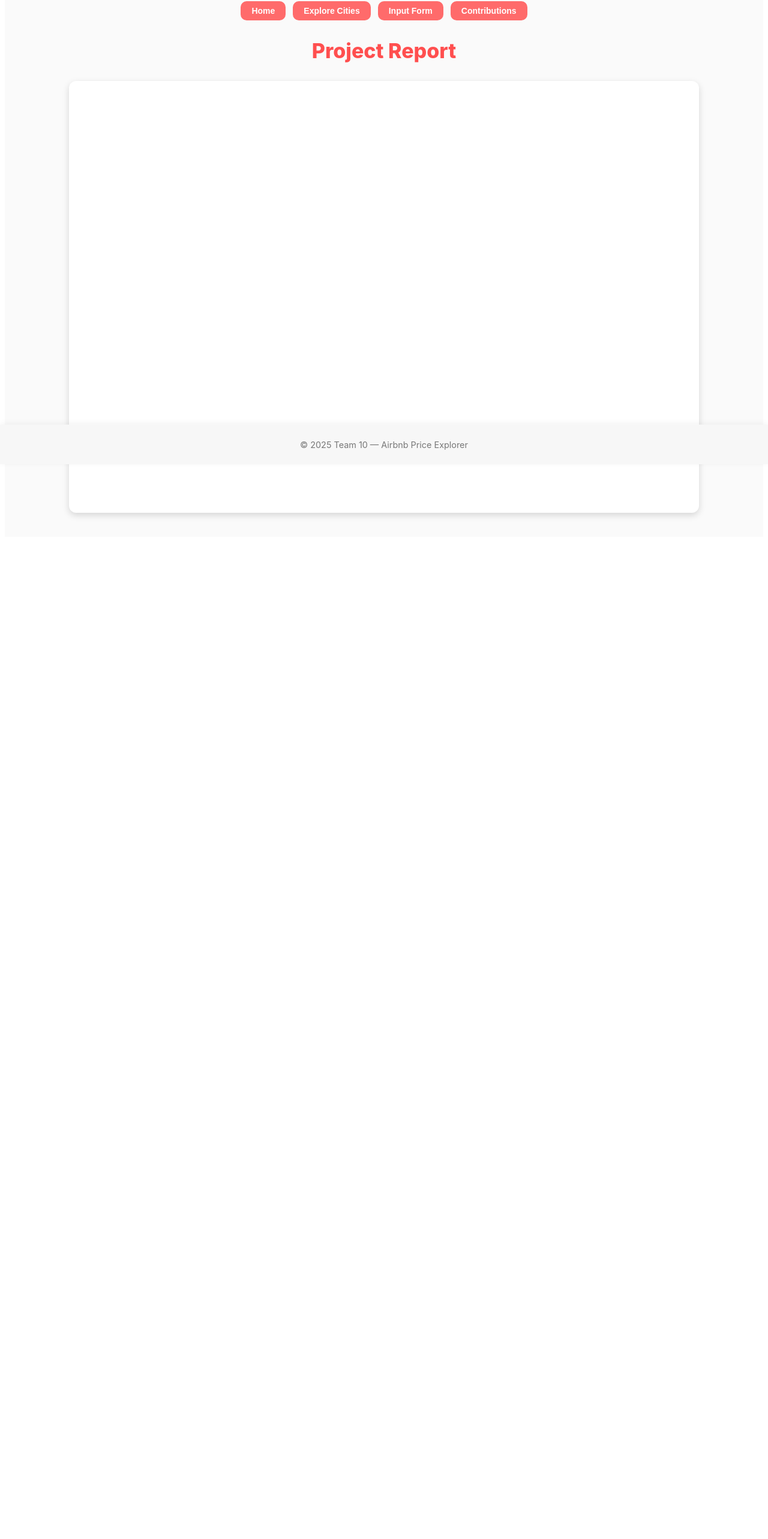
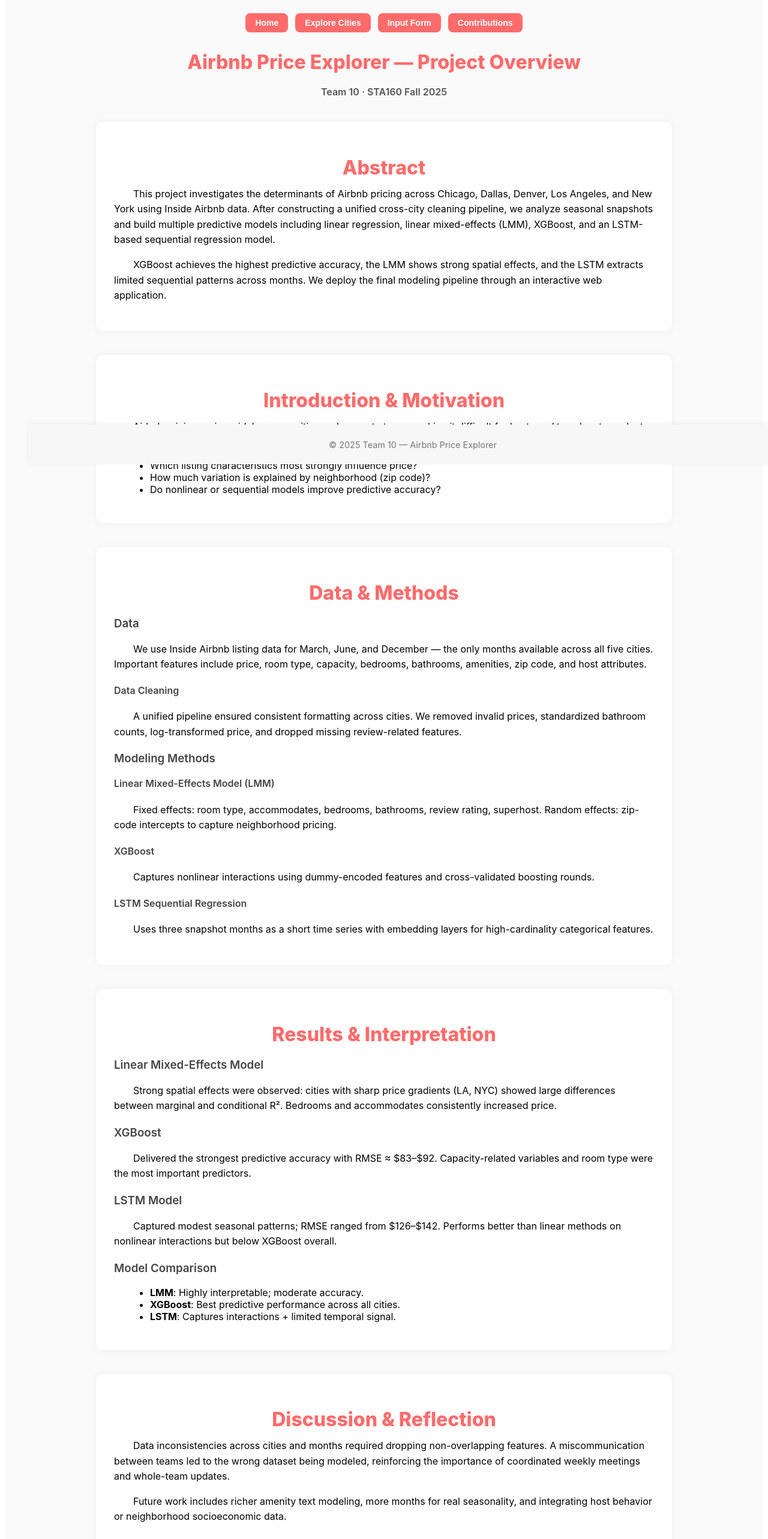
Before and after one commit to HimmatToor/AirbnbWebsite, a React (Create React App) app: page /projectReport in a window 1280 px wide. Shown: the part 26-2592 px from the top of the page at 60% size. Before the commit the page ends 929 px from the top, so only its background shows below. Built offline with nearby package versions, Linux system fonts and the light colour scheme; no server answers.

Commit message:
Convert ProjectReport to web display version and add paragraph indentation styling

```diff
--- a/src/pages/Contributions.css
+++ b/src/pages/Contributions.css
@@ -39,13 +39,14 @@ h1 {
 
 .intro {
   max-width: 850px;
-  margin: 0 auto 40px;
+  margin: 0 auto 10px;
   font-size: 1.1rem;
   line-height: 1.6;
   color: #555;
 }
 
 .nav-buttons {
+  margin-top: 30px;
   margin-bottom: 40px;
   display: flex;
   justify-content: center;
--- a/src/pages/Contributions.js
+++ b/src/pages/Contributions.js
@@ -11,30 +11,9 @@ function Contributions() {
         role: 'Team Leader | Statistical Modeling',
         contribution:
           'Led the team and coordinated project milestones. Developed the Linear Mixed Effects Model (LMM) to analyze city-level Airbnb price variation, incorporating structured random effects to interpret neighborhood-level pricing trends.',
-        skills: 'R, Python, Linear Mixed Models',
-      },
-        {
-        name: 'Craig Cultice',
-        role: 'Data Analyst | Data Processing & Exploratory Analysis',
-        contribution:
-          'Acquired and assembled the historical Airbnb datasets by downloading archived monthly files and merging them into unified city-level data frames. Cleaned the datasets by removing extraneous features and assessing missingness patterns across variables. Supported the modeling phase by preparing structured CSV exports and contributing to the interpretation of exploratory visualizations.',
-        skills: 'R, Python, Data Cleaning, EDA',
-      },
-        {
-        name: 'Hongrui Zhuang',
-        role: 'Data Analyst | Exploratory Analysis & Feature Preparation',
-        contribution:
-          'Preprocessed price-related variables through filtering and type standardization to ensure model compatibility. Generated a comprehensive suite of exploratory visualizations—including distributional plots, heatmaps, correlation matrices, and summary statistics—to characterize city-level Airbnb pricing behavior. Interpreted these analyses to guide feature selection and improve downstream modeling decisions.',
-        skills: 'R, Python, Visualization, EDA',
-      },
-        {
-        name: 'Huijie (Jack) Lai',
-        role: 'Machine Learning Developer | Predictive Modeling (XGBoost)',
-        contribution:
-            'Implemented and optimized the XGBoost model to predict Airbnb prices using key variables such as location, room type, and review scores. Tuned hyperparameters and compared model performance metrics.',
-        skills: 'R, Python, XGBoost',
+        skills: 'R, Linear Mixed Models',
         },
-        {
+          {
         name: 'Christine Li',
         role: 'Frontend Developer & ML Developer | UI Design, LSRT Model, Interactive Maps',
         contribution:
@@ -42,11 +21,32 @@ function Contributions() {
         skills: 'R, Python, React, LSTM/LSRT, Leaflet Maps, UI/UX Design',
         },
         {
+        name: 'Craig Cultice',
+        role: 'Data Analyst | Data Processing & Exploratory Analysis',
+        contribution:
+          'Acquired and assembled the historical Airbnb datasets by downloading archived monthly files and merging them into unified city-level data frames. Cleaned the datasets by removing extraneous features and assessing missingness patterns across variables. Supported the modeling phase by preparing structured CSV exports and contributing to the interpretation of exploratory visualizations.',
+        skills: 'R, Data Cleaning, EDA',
+        },
+        {
           name: 'Himmat Toor',
           role: 'Web Developer | Integration, Deployment & Model Implementation',
           contribution:
             'Developed and deployed the web application using React and GitHub Pages. Implemented the predictive models (XGBoost and LSRT) on the webpage by connecting frontend components with backend API endpoints, ensuring smooth browser-to-model communication. Managed routing, responsiveness, and frontend–backend integration to support real-time predictions.',
           skills: 'React, Python, Web Deployment, API Integration',
+        },
+        {
+        name: 'Hongrui Zhuang',
+        role: 'Data Analyst | Exploratory Analysis & Feature Preparation',
+        contribution:
+          'Preprocessed price-related variables through filtering and type standardization to ensure model compatibility. Generated a comprehensive suite of exploratory visualizations, including distributional plots, heatmaps, correlation matrices, and summary statistics, to characterize city-level Airbnb pricing behavior. Interpreted these analyses to guide feature selection and improve downstream modeling decisions.',
+        skills: 'R, Visualization, EDA',
+      },
+        {
+        name: 'Huijie (Jack) Lai',
+        role: 'Machine Learning Developer | Predictive Modeling (XGBoost)',
+        contribution:
+            'Implemented and optimized the XGBoost model to predict Airbnb prices using key variables such as location, room type, and review scores. Tuned hyperparameters and compared model performance metrics.',
+        skills: 'R, XGBoost',
         },
     ];
 
--- a/src/pages/ProjectReport.css
+++ b/src/pages/ProjectReport.css
@@ -1,71 +1,83 @@
-/* MAIN PAGE CONTAINER */
 .report-page {
+    padding: 40px;
+    font-family: 'Inter', sans-serif;
+    background: #fafafa;
     min-height: 100vh;
-  background-color: #fafafa;
-  font-family: 'Inter', sans-serif;
-  padding-bottom: 40px;
-  display: flex;
-  flex-direction: column;
-  align-items: center;
 }
 
-/* TOP NAVIGATION */
 .top-nav {
     display: flex;
     gap: 12px;
-  padding: 20px;
+    justify-content: center;
+    margin-bottom: 30px;
 }
 
 .nav-btn {
     background-color: #ff6b6b;
     border: none;
-  color: white;
-  padding: 8px 18px;
+    color: #fff;
+    padding: 8px 16px;
     font-size: 14px;
     font-weight: 600;
-  border-radius: 10px;
+    border-radius: 8px;
     cursor: pointer;
-  transition: 0.18s;
+    transition: 0.2s;
 }
 
 .nav-btn:hover {
     background-color: #ff4f4f;
 }
 
-/* TITLE */
 .report-title {
-  margin-top: 10px;
     text-align: center;
-  font-size: 34px;
+    font-size: 32px;
     font-weight: 800;
-  color: #ff4f4f;
+    margin-bottom: 0;
+    color: #ff6b6b;
 }
 
-/* PDF EMBED */
-.pdf-container {
-  width: 90%;
-  max-width: 1050px;
-  height: 90vh;
-  margin-top: 20px;
-  box-shadow: 0 4px 12px rgba(0,0,0,0.15);
-  border-radius: 12px;
-  overflow: hidden;
-  background: white;
+.report-authors {
+    text-align: center;
+    font-size: 16px;
+    color: #555;
+    margin-bottom: 40px;
 }
 
-.pdf-frame {
-  width: 100%;
-  height: 100%;
-  border: none;
+section {
+    max-width: 900px;
+    margin: 0 auto 40px auto;
+    background: white;
+    padding: 30px;
+    border-radius: 12px;
+    box-shadow: 0 0 12px rgba(0,0,0,0.05);
 }
 
-/* FOOTER – matches Contributions page exactly */
+h2 {
+    font-size: 24px;
+    font-weight: 700;
+    color: #333;
+}
+
+h3, h4 {
+    font-weight: 600;
+    color: #444;
+    margin-top: 20px;
+}
+
+ul {
+    margin-left: 20px;
+}
+
 .footer {
-  margin-top: 30px;
-  width: 100%;
     text-align: center;
-  padding: 15px 0;
-  font-size: 14px;
-  color: #777;
-  font-family: 'Inter', sans-serif;
+    margin-top: 40px;
+    padding-bottom: 20px;
+    color: #666;
 }
+
+/* Indent all paragraphs for readability */
+section p {
+    text-indent: 2em;   /* standard academic-style indentation */
+    margin-top: 12px;
+    line-height: 1.6;
+}
--- a/src/pages/ProjectReport.js
+++ b/src/pages/ProjectReport.js
@@ -16,16 +16,132 @@ function ProjectReport() {
                 <button className="nav-btn" onClick={() => navigate("/contributions")}>Contributions</button>
             </div>
 
-            <h1 className="report-title">Project Report</h1>
+            <h1 className="report-title">Airbnb Price Explorer — Project Overview</h1>
+            <h3 className="report-authors">Team 10 · STA160 Fall 2025</h3>
 
-            {/* EMBED PDF */}
-            <div className="pdf-container">
-                <iframe
-                    src="/assets/Team10_ProjectReport_STA160.pdf"
-                    title="Team 10 Project Report"
-                    className="pdf-frame"
-                />
-            </div>
+            {/* SECTION 1 */}
+            <section>
+                <h2>Abstract</h2>
+                <p>
+                    This project investigates the determinants of Airbnb pricing across Chicago, Dallas,
+                    Denver, Los Angeles, and New York using Inside Airbnb data. After constructing a
+                    unified cross-city cleaning pipeline, we analyze seasonal snapshots and build multiple
+                    predictive models including linear regression, linear mixed-effects (LMM), XGBoost,
+                    and an LSTM-based sequential regression model.
+                </p>
+                <p>
+                    XGBoost achieves the highest predictive accuracy, the LMM shows strong spatial effects,
+                    and the LSTM extracts limited sequential patterns across months. We deploy the final
+                    modeling pipeline through an interactive web application.
+                </p>
+            </section>
+
+            {/* SECTION 2 */}
+            <section>
+                <h2>Introduction & Motivation</h2>
+                <p>
+                    Airbnb pricing varies widely across cities and property types, making it difficult for hosts
+                    and travelers to evaluate fair listing prices. Our project addresses three main questions:
+                </p>
+                <ul>
+                    <li>Which listing characteristics most strongly influence price?</li>
+                    <li>How much variation is explained by neighborhood (zip code)?</li>
+                    <li>Do nonlinear or sequential models improve predictive accuracy?</li>
+                </ul>
+            </section>
+
+            {/* SECTION 3 */}
+            <section>
+                <h2>Data & Methods</h2>
+
+                <h3>Data</h3>
+                <p>
+                    We use Inside Airbnb listing data for March, June, and December — the only months
+                    available across all five cities. Important features include price, room type, capacity,
+                    bedrooms, bathrooms, amenities, zip code, and host attributes.
+                </p>
+
+                <h4>Data Cleaning</h4>
+                <p>
+                    A unified pipeline ensured consistent formatting across cities. We removed invalid
+                    prices, standardized bathroom counts, log-transformed price, and dropped missing
+                    review-related features.
+                </p>
+
+                <h3>Modeling Methods</h3>
+                <h4>Linear Mixed-Effects Model (LMM)</h4>
+                <p>
+                    Fixed effects: room type, accommodates, bedrooms, bathrooms, review rating,
+                    superhost.
+                    Random effects: zip-code intercepts to capture neighborhood pricing.
+                </p>
+
+                <h4>XGBoost</h4>
+                <p>
+                    Captures nonlinear interactions using dummy-encoded features and cross-validated
+                    boosting rounds.
+                </p>
+
+                <h4>LSTM Sequential Regression</h4>
+                <p>
+                    Uses three snapshot months as a short time series with embedding layers for
+                    high-cardinality categorical features.
+                </p>
+            </section>
+
+            {/* SECTION 4 */}
+            <section>
+                <h2>Results & Interpretation</h2>
+
+                <h3>Linear Mixed-Effects Model</h3>
+                <p>
+                    Strong spatial effects were observed: cities with sharp price gradients (LA, NYC)
+                    showed large differences between marginal and conditional R². Bedrooms and
+                    accommodates consistently increased price.
+                </p>
+
+                <h3>XGBoost</h3>
+                <p>
+                    Delivered the strongest predictive accuracy with RMSE ≈ $83–$92. Capacity-related
+                    variables and room type were the most important predictors.
+                </p>
+
+                <h3>LSTM Model</h3>
+                <p>
+                    Captured modest seasonal patterns; RMSE ranged from $126–$142. Performs better
+                    than linear methods on nonlinear interactions but below XGBoost overall.
+                </p>
+
+                <h3>Model Comparison</h3>
+                <ul>
+                    <li><b>LMM</b>: Highly interpretable; moderate accuracy.</li>
+                    <li><b>XGBoost</b>: Best predictive performance across all cities.</li>
+                    <li><b>LSTM</b>: Captures interactions + limited temporal signal.</li>
+                </ul>
+            </section>
+
+            {/* SECTION 5 */}
+            <section>
+                <h2>Discussion & Reflection</h2>
+                <p>
+                    Data inconsistencies across cities and months required dropping non-overlapping
+                    features. A miscommunication between teams led to the wrong dataset being modeled,
+                    reinforcing the importance of coordinated weekly meetings and whole-team updates.
+                </p>
+                <p>
+                    Future work includes richer amenity text modeling, more months for real seasonality,
+                    and integrating host behavior or neighborhood socioeconomic data.
+                </p>
+            </section>
+
+            {/* SECTION 6 */}
+            <section>
+                <h2>Acknowledgments & References</h2>
+                <p>
+                    We acknowledge Inside Airbnb for providing data, as well as R, Python, TensorFlow,
+                    React, and Leaflet ecosystems used throughout the project.
+                </p>
+            </section>
 
             {/* FOOTER */}
             <footer className="footer">
```
Also changed, not shown: 1 other file (tests, documents, lock files or other folders). Lines whose indentation alone changed are shown as unchanged.
